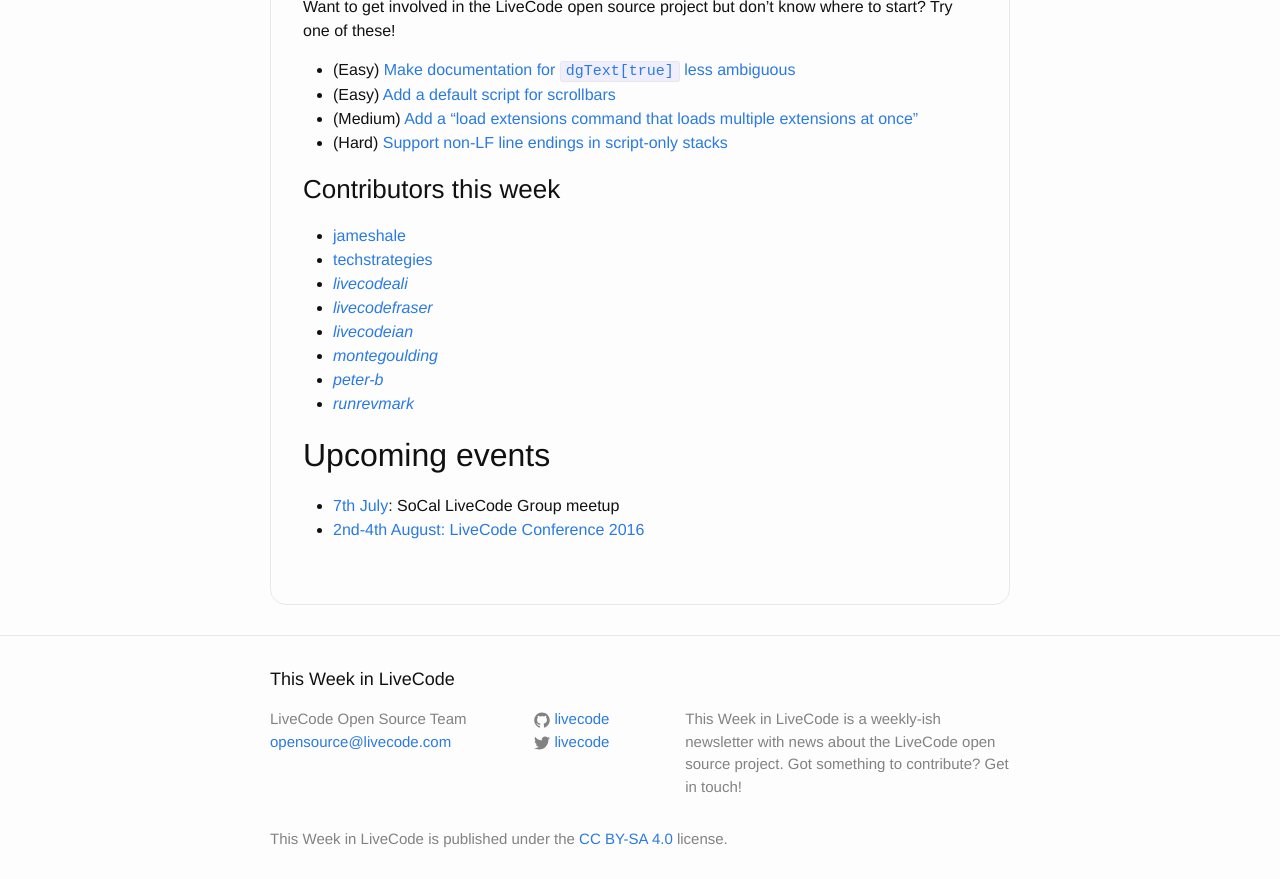
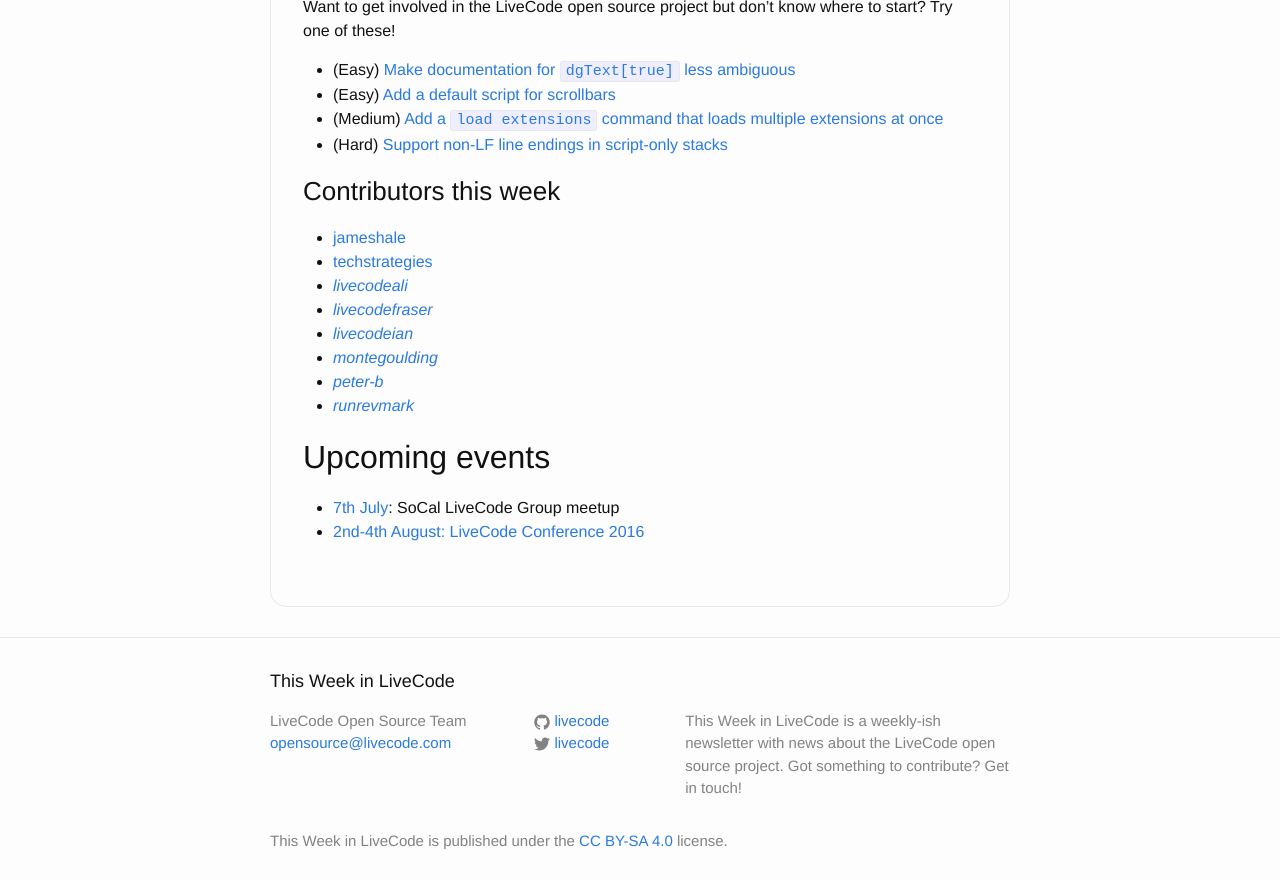
Before and after one commit to livecode/this-week-in-livecode, a Jekyll site: the page built from _posts/2016-06-27-this-week-in-livecode-39.markdown, in a window 1280 px wide. Shown: the part 1233-2112 px from the top of the page. Built offline with Jekyll 4.4.1, drawn with Linux system fonts in a browser that asks for light colours.

Commit message:
Issue 39: Formatting correction in "Help Needed"

```diff
--- a/_posts/2016-06-27-this-week-in-livecode-39.markdown
+++ b/_posts/2016-06-27-this-week-in-livecode-39.markdown
@@ -53,7 +53,7 @@
 
 - (Easy) [Make documentation for `dgText[true]` less ambiguous](http://quality.livecode.com/show_bug.cgi?id=17895)
 - (Easy) [Add a default script for scrollbars](http://quality.livecode.com/show_bug.cgi?id=17851)
-- (Medium) [Add a "load extensions command that loads multiple extensions at once"](http://quality.livecode.com/show_bug.cgi?id=15835)
+- (Medium) [Add a `load extensions` command that loads multiple extensions at once](http://quality.livecode.com/show_bug.cgi?id=15835)
 - (Hard) [Support non-LF line endings in script-only stacks](http://quality.livecode.com/show_bug.cgi?id=17810)
 
 ### Contributors this week
```
